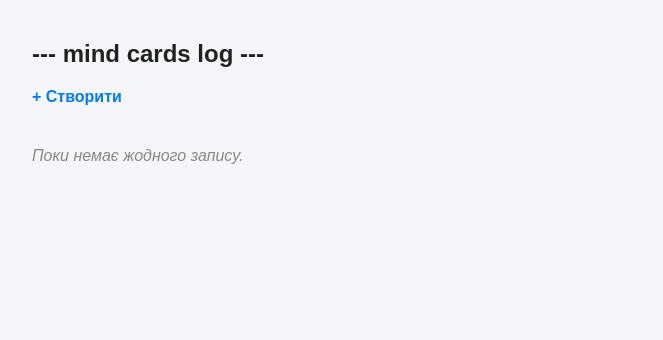
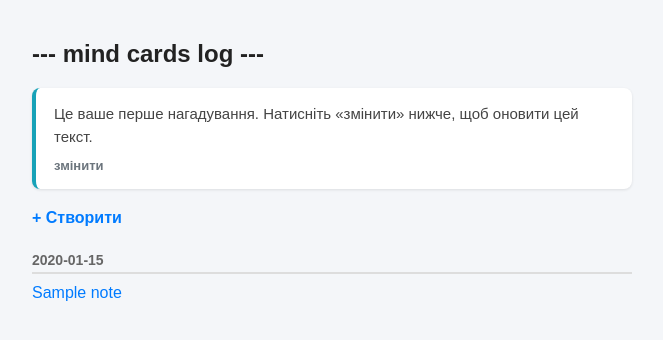
Before and after one commit to Nick-Ptrnko/note-app, a FastAPI app: page / in a window 1280 px wide. Shown: the top 340 px of the page, without its empty margins (308-971 px from the left). Run offline with FastAPI, Linux system fonts and the light colour scheme; data comes from the database, SQL or seed files in the repository; tables that the repository leaves empty hold one stand-in row (values such as "Sample post").

Commit message:
note-app v.1,0 local on my laptop

```diff
--- a/main.py
+++ b/main.py
@@ -1,12 +1,74 @@
+import os
 from datetime import datetime
 from itertools import groupby
+from dotenv import load_dotenv
+import pymysql
 from fastapi import FastAPI, Form, HTTPException, Request
 from fastapi.responses import HTMLResponse, RedirectResponse
 from fastapi.templating import Jinja2Templates
 
-app = FastAPI(title="Note Taking API")
+# Завантажуємо змінні середовища з файлу .env
+load_dotenv()
 
+app = FastAPI(title="Mind Cards Log API")
 templates = Jinja2Templates(directory="templates")
+
+# Тепер пароль та інші параметри беруться безпечно з системного середовища
+DB_CONFIG = {
+    "host": os.getenv("DB_HOST", "localhost"),
+    "user": os.getenv("DB_USER", "root"),
+    "password": os.getenv("DB_PASSWORD", ""),
+    "database": os.getenv("DB_NAME", "note_app"),
+    "charset": "utf8mb4",
+    "cursorclass": pymysql.cursors.DictCursor,
+}
+
+
+def get_db_connection():
+    return pymysql.connect(**DB_CONFIG)
+
+
+def init_db():
+    conn = get_db_connection()
+    with conn.cursor() as cursor:
+        cursor.execute(
+            """
+            CREATE TABLE IF NOT EXISTS notes (
+                id INT AUTO_INCREMENT PRIMARY KEY,
+                title VARCHAR(255) NOT NULL,
+                content TEXT NOT NULL,
+                created_at DATETIME DEFAULT CURRENT_TIMESTAMP
+            )
+        """
+        )
+        cursor.execute(
+            """
+            CREATE TABLE IF NOT EXISTS note_links (
+                note_id INT,
+                linked_note_id INT,
+                PRIMARY KEY (note_id, linked_note_id)
+            )
+        """
+        )
+        cursor.execute(
+            """
+            CREATE TABLE IF NOT EXISTS app_config (
+                `key` VARCHAR(50) PRIMARY KEY,
+                `value` TEXT
+            )
+        """
+        )
+        cursor.execute(
+            """
+            INSERT IGNORE INTO app_config (`key`, `value`)
+            VALUES ('reminder', 'Це ваше перше нагадування. Натисніть «змінити» нижче, щоб оновити цей текст.')
+        """
+        )
+    conn.commit()
+    conn.close()
+
+
+init_db()
 
 
 class Note:
@@ -17,12 +79,15 @@ class Note:
         title: str,
         content: str,
         linked_note_ids: list[int] | None = None,
+        created_at: str | None = None,
     ):
         self.id: int = note_id
         self.title: str = title
         self.content: str = content
         self.linked_note_ids: list[int] = linked_note_ids or []
-        self.created_at: str = datetime.now().strftime("%Y-%m-%d %H:%M:%S")
+        self.created_at: str = created_at or datetime.now().strftime(
+            "%Y-%m-%d %H:%M:%S"
+        )
 
     def to_dict(self) -> dict:
         return {
@@ -36,22 +101,113 @@ class Note:
 
 class NoteRepository:
 
-    def __init__(self):
-        self._storage: dict[int, Note] = {}
-        self._next_id: int = 1
+    def get_all(self) -> list[Note]:
+        conn = get_db_connection()
+        with conn.cursor() as cursor:
+            cursor.execute(
+                """
+                SELECT n.id, n.title, n.content, n.created_at, l.linked_note_id
+                FROM notes n
+                LEFT JOIN note_links l ON n.id = l.note_id
+            """
+            )
+            rows = cursor.fetchall()
+
+            notes_dict = {}
+            for row in rows:
+                nid = row["id"]
+                if nid not in notes_dict:
+                    created_at = row["created_at"]
+                    created_at_str = (
+                        created_at.strftime("%Y-%m-%d %H:%M:%S")
+                        if hasattr(created_at, "strftime")
+                        else str(created_at)
+                    )
+
+                    notes_dict[nid] = {
+                        "id": nid,
+                        "title": row["title"],
+                        "content": row["content"],
+                        "created_at": created_at_str,
+                        "linked_note_ids": [],
+                    }
+                if row["linked_note_id"] is not None:
+                    notes_dict[nid]["linked_note_ids"].append(
+                        row["linked_note_id"]
+                    )
+
+            notes = [
+                Note(
+                    note_id=data["id"],
+                    title=data["title"],
+                    content=data["content"],
+                    linked_note_ids=data["linked_note_ids"],
+                    created_at=data["created_at"],
+                )
+                for data in notes_dict.values()
+            ]
+        conn.close()
+        return notes
+
+    def get_by_id(self, note_id: int) -> Note | None:
+        conn = get_db_connection()
+        with conn.cursor() as cursor:
+            cursor.execute(
+                """
+                SELECT n.id, n.title, n.content, n.created_at, l.linked_note_id
+                FROM notes n
+                LEFT JOIN note_links l ON n.id = l.note_id
+                WHERE n.id = %s
+            """,
+                (note_id,),
+            )
+            rows = cursor.fetchall()
+            if not rows:
+                conn.close()
+                return None
+
+            row = rows[0]
+            created_at = row["created_at"]
+            created_at_str = (
+                created_at.strftime("%Y-%m-%d %H:%M:%S")
+                if hasattr(created_at, "strftime")
+                else str(created_at)
+            )
+
+            links = [
+                r["linked_note_id"]
+                for r in rows
+                if r["linked_note_id"] is not None
+            ]
+            note = Note(
+                note_id=row["id"],
+                title=row["title"],
+                content=row["content"],
+                linked_note_ids=links,
+                created_at=created_at_str,
+            )
+        conn.close()
+        return note
 
     def add(
         self, title: str, content: str, linked_note_ids: list[int] | None = None
     ) -> Note:
-        note = Note(
-            note_id=self._next_id,
-            title=title,
-            content=content,
-            linked_note_ids=linked_note_ids,
-        )
-        self._storage[note.id] = note
-        self._next_id += 1
-        return note
+        conn = get_db_connection()
+        with conn.cursor() as cursor:
+            cursor.execute(
+                "INSERT INTO notes (title, content) VALUES (%s, %s)",
+                (title, content),
+            )
+            note_id = cursor.lastrowid
+            if linked_note_ids:
+                for lid in linked_note_ids:
+                    cursor.execute(
+                        "INSERT IGNORE INTO note_links (note_id, linked_note_id) VALUES (%s, %s)",
+                        (note_id, lid),
+                    )
+        conn.commit()
+        conn.close()
+        return self.get_by_id(note_id)
 
     def update(
         self,
@@ -60,19 +216,58 @@ class NoteRepository:
         content: str,
         linked_note_ids: list[int] | None = None,
     ) -> Note | None:
-        note = self.get_by_id(note_id)
-        if not note:
-            return None
-        note.title = title
-        note.content = content
-        note.linked_note_ids = linked_note_ids or []
-        return note
+        conn = get_db_connection()
+        with conn.cursor() as cursor:
+            cursor.execute(
+                "UPDATE notes SET title = %s, content = %s WHERE id = %s",
+                (title, content, note_id),
+            )
+            cursor.execute(
+                "DELETE FROM note_links WHERE note_id = %s", (note_id,)
+            )
+            if linked_note_ids:
+                for lid in linked_note_ids:
+                    cursor.execute(
+                        "INSERT IGNORE INTO note_links (note_id, linked_note_id) VALUES (%s, %s)",
+                        (note_id, lid),
+                    )
+        conn.commit()
+        conn.close()
+        return self.get_by_id(note_id)
 
-    def get_all(self) -> list[Note]:
-        return list(self._storage.values())
+    def delete(self, note_id: int):
+        """Видаляє нотатку та всі її зв'язки з таблиць БД."""
+        conn = get_db_connection()
+        with conn.cursor() as cursor:
+            # Видаляємо зв'язки, де ця нотатка є джерелом або ціллю для інших
+            cursor.execute(
+                "DELETE FROM note_links WHERE note_id = %s OR linked_note_id = %s",
+                (note_id, note_id),
+            )
+            # Видаляємо саму нотатку
+            cursor.execute("DELETE FROM notes WHERE id = %s", (note_id,))
+        conn.commit()
+        conn.close()
 
-    def get_by_id(self, note_id: int) -> Note | None:
-        return self._storage.get(note_id)
+    def get_reminder(self) -> str:
+        conn = get_db_connection()
+        with conn.cursor() as cursor:
+            cursor.execute(
+                "SELECT `value` FROM app_config WHERE `key` = 'reminder'"
+            )
+            row = cursor.fetchone()
+        conn.close()
+        return row["value"] if row else ""
+
+    def set_reminder(self, text: str):
+        conn = get_db_connection()
+        with conn.cursor() as cursor:
+            cursor.execute(
+                "UPDATE app_config SET `value` = %s WHERE `key` = 'reminder'",
+                (text,),
+            )
+        conn.commit()
+        conn.close()
 
 
 repo = NoteRepository()
@@ -87,9 +282,26 @@ async def home(request: Request):
     for date, items in groupby(sorted_notes, key=lambda n: n.created_at[:10]):
         grouped_notes.append((date, list(items)))
 
+    reminder = repo.get_reminder()
     return templates.TemplateResponse(
-        request, "index.html", {"grouped_notes": grouped_notes}
+        request,
+        "index.html",
+        {"grouped_notes": grouped_notes, "reminder": reminder},
     )
+
+
+@app.get("/reminder/edit", response_class=HTMLResponse)
+async def edit_reminder_page(request: Request):
+    reminder = repo.get_reminder()
+    return templates.TemplateResponse(
+        request, "reminder_edit.html", {"reminder": reminder}
+    )
+
+
+@app.post("/reminder/update")
+async def update_reminder(reminder_text: str = Form(...)):
+    repo.set_reminder(reminder_text.strip())
+    return RedirectResponse(url="/", status_code=303)
 
 
 @app.get("/create", response_class=HTMLResponse)
@@ -104,13 +316,13 @@ async def edit_page(request: Request, note_id: int):
     if not note:
         raise HTTPException(status_code=404, detail="Нотатку не знайдено")
     notes = repo.get_all()
-
-    # Отримуємо об'єкти пов'язаних нотаток, щоб передати їхні назви у форму редагування
     linked_notes = [repo.get_by_id(lid) for lid in note.linked_note_ids]
     linked_notes = [n for n in linked_notes if n is not None]
 
     return templates.TemplateResponse(
-        request, "edit.html", {"note": note, "notes": notes, "linked_notes": linked_notes}
+        request,
+        "edit.html",
+        {"note": note, "notes": notes, "linked_notes": linked_notes},
     )
 
 
@@ -128,7 +340,6 @@ async def view_note_page(request: Request, note_id: int):
     )
 
 
-# Приймаємо список значень linked_titles замість одного рядка
 @app.post("/notes")
 async def create_note(
     title: str = Form(...),
@@ -186,3 +397,13 @@ async def update_note(
         raise HTTPException(status_code=404, detail="Нотатку не знайдено")
 
     return RedirectResponse(url=f"/note/{note_id}", status_code=303)
+
+
+# Маршрут для видалення нотатки
+@app.post("/note/{note_id}/delete")
+async def delete_note(note_id: int):
+    note = repo.get_by_id(note_id)
+    if not note:
+        raise HTTPException(status_code=404, detail="Нотатку не знайдено")
+    repo.delete(note_id)
+    return RedirectResponse(url="/", status_code=303)
--- a/templates/create.html
+++ b/templates/create.html
@@ -3,7 +3,7 @@
 <head>
     <meta charset="UTF-8">
     <meta name="viewport" content="width=device-width, initial-scale=1.0">
-    <title>Створити запис — Projects log</title>
+    <title>Створити запис</title>
     <style>
         body { font-family: sans-serif; max-width: 600px; margin: 0 auto; padding: 20px 15px; background: #f4f6f9; color: #333; }
         @media (min-width: 768px) { body { margin: 40px auto; padding: 0 20px; } .card { background: white; padding: 25px; border-radius: 8px; box-shadow: 0 2px 4px rgba(0,0,0,0.1); } }
--- a/templates/edit.html
+++ b/templates/edit.html
@@ -3,7 +3,7 @@
 <head>
     <meta charset="UTF-8">
     <meta name="viewport" content="width=device-width, initial-scale=1.0">
-    <title>Редагувати — Projects log</title>
+    <title>Редагувати</title>
     <style>
         body { font-family: sans-serif; max-width: 600px; margin: 0 auto; padding: 20px 15px; background: #f4f6f9; color: #333; }
         @media (min-width: 768px) { body { margin: 40px auto; padding: 0 20px; } .card { background: white; padding: 25px; border-radius: 8px; box-shadow: 0 2px 4px rgba(0,0,0,0.1); } }
--- a/templates/index.html
+++ b/templates/index.html
@@ -3,9 +3,8 @@
 <head>
     <meta charset="UTF-8">
     <meta name="viewport" content="width=device-width, initial-scale=1.0">
-    <title>mind cards log</title>
+    <title>--- mind cards log ---</title>
     <style>
-        /* Базові стилі для мобільних: на всю ширину вікна */
         body {
             font-family: sans-serif;
             max-width: 600px;
@@ -14,16 +13,38 @@
             background: #f4f6f9;
             color: #333;
         }
+        @media (min-width: 768px) {
+            body { margin: 40px auto; padding: 0 20px; }
+        }
+        h1 { font-size: 24px; margin-bottom: 20px; color: #222; }
 
-        /* Для ноутбуків та планшетів додаємо гарні відступи (класні поля) */
-        @media (min-width: 768px) {
-            body {
-                margin: 40px auto;
-                padding: 0 20px;
-            }
+        /* Стилі для блоку нагадування */
+        .reminder-card {
+            background: white;
+            padding: 15px 18px;
+            border-radius: 8px;
+            box-shadow: 0 1px 3px rgba(0,0,0,0.1);
+            margin-bottom: 20px;
+            border-left: 4px solid #17a2b8;
+        }
+        .reminder-card p {
+            margin: 0 0 8px 0;
+            color: #444;
+            white-space: pre-wrap;
+            line-height: 1.5;
+            font-size: 15px;
+        }
+        .edit-reminder {
+            font-size: 13px;
+            color: #6c757d;
+            text-decoration: none;
+            font-weight: bold;
+        }
+        .edit-reminder:hover {
+            text-decoration: underline;
+            color: #007bff;
         }
 
-        h1 { font-size: 24px; margin-bottom: 20px; color: #222; }
         .create-link { display: inline-block; margin-bottom: 25px; color: #007bff; text-decoration: none; font-weight: bold; font-size: 16px; }
         .create-link:hover { text-decoration: underline; }
         .date-group { margin-bottom: 25px; }
@@ -39,6 +60,13 @@
 
     <h1>--- mind cards log ---</h1>
 
+    <!-- Блок довільного нагадування -->
+    <div class="reminder-card">
+        <p>{{ reminder }}</p>
+        <a href="/reminder/edit" class="edit-reminder">змінити</a>
+    </div>
+
+    <!-- Посилання на сторінку створення -->
     <div>
         <a href="/create" class="create-link">+ Створити</a>
     </div>
```
Also changed, not shown: templates/detail.html (+17 -32 lines), templates/reminder_edit.html (added, +31 -0 lines), 1 other file.
